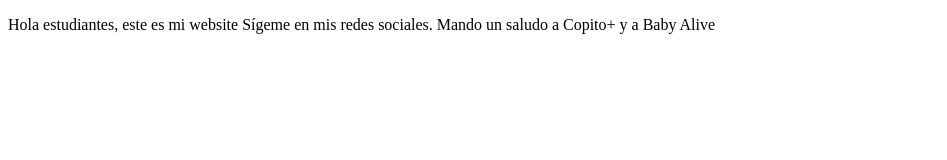
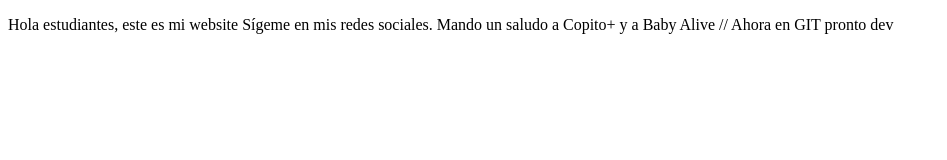
Before and after one commit to rigarz85/proyectoDemoCursoPrework, a plain HTML site: page index.html in a window 1280 px wide. Shown: the whole page, without its empty margins (0-947 px from the left). Drawn offline with Linux system fonts and the light colour scheme.

Commit message:
cambios de GIT

```diff
--- a/index.html
+++ b/index.html
@@ -9,7 +9,9 @@
 <body>
     <p>Hola estudiantes, este es mi website
         Sígeme en mis redes sociales. Mando un saludo a Copito+
-        y a Baby Alive
+        y a Baby Alive // Ahora en GIT
+
+        pronto dev
     </p>
 </body>
 </html>
```
